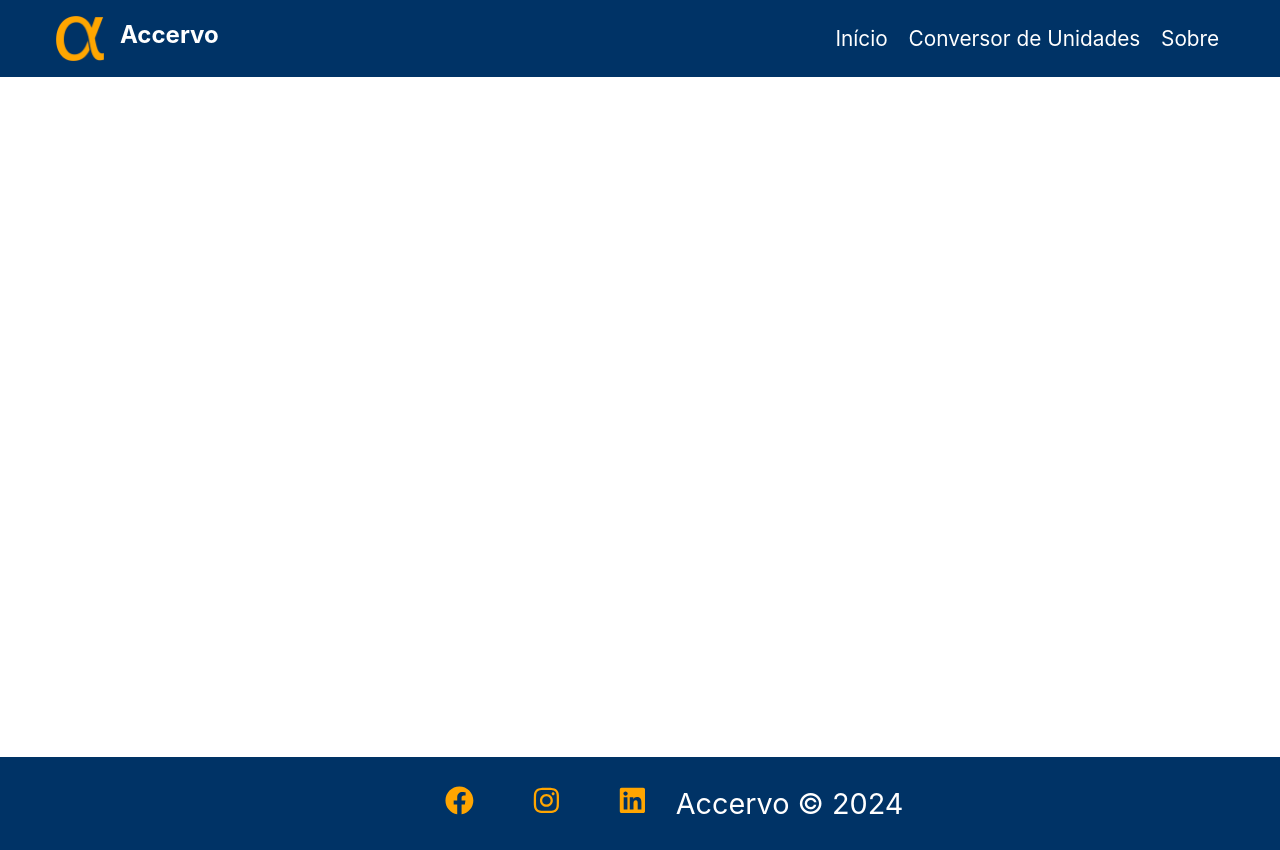
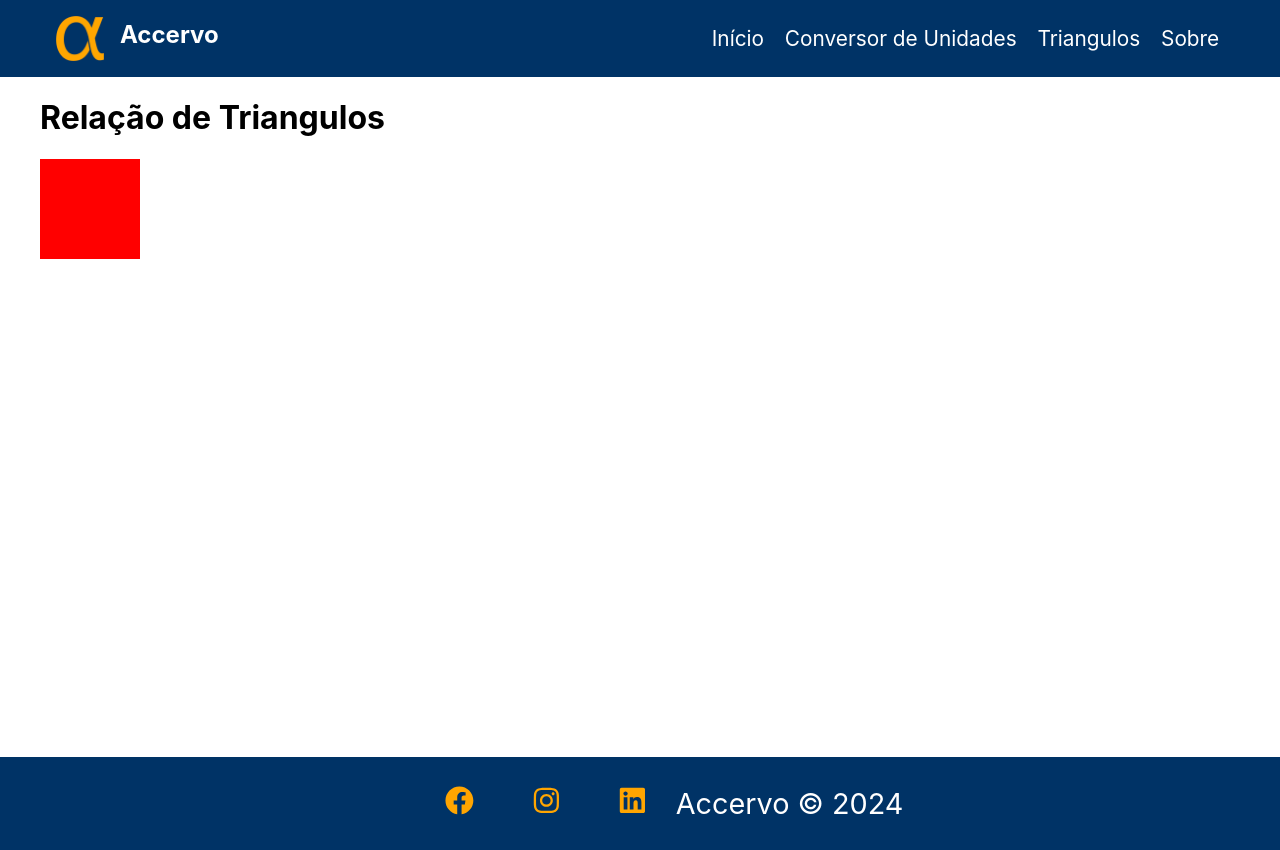
Before and after one commit to daniel-trindade/accervo, a React (Create React App) app: page /triangulos in a window 1280 px wide. Built offline with nearby package versions, Linux system fonts and the light colour scheme.

Commit message:
iniciando o konva

```diff
--- a/package.json
+++ b/package.json
@@ -7,9 +7,11 @@
     "@testing-library/react": "^13.4.0",
     "@testing-library/user-event": "^13.5.0",
     "json-server": "^1.0.0-alpha.21",
+    "konva": "^9.3.2",
     "react": "^18.2.0",
     "react-dom": "^18.2.0",
     "react-icons": "^5.0.1",
+    "react-konva": "^18.2.10",
     "react-router-dom": "^6.21.3",
     "react-scripts": "5.0.1",
     "uuid": "^9.0.1",
--- a/src/App.js
+++ b/src/App.js
@@ -1,11 +1,13 @@
 import { BrowserRouter as Router, Routes, Route } from "react-router-dom";
 
 import MainContainer from "./Components/Layout/MainContainer";
+import Triangles from "./Components/Pages/Triangles";
 import Converter from "./Components/Pages/Converter";
 import Navbar from "./Components/Layout/Navbar";
 import Footer from "./Components/Layout/Footer";
 import About from "./Components/Pages/About";
 import Home from "./Components/Pages/Home";
+
 
 
 function App() {
@@ -18,6 +20,7 @@ function App() {
         <Routes>
           <Route exact path='/' element={<Home/>}/>
           <Route path='/conversor' element={<Converter/>}/>
+          <Route path='/triangulos' element={<Triangles/>}/>
           <Route path='/sobre' element={<About/>}/>
         </Routes>
       </MainContainer>
--- a/src/Components/Layout/Navbar.jsx
+++ b/src/Components/Layout/Navbar.jsx
@@ -16,6 +16,7 @@ function Navbar(){
         <ul className={styles.list}>
           <li className={styles.item}> <Link to="/">Início</Link> </li>
           <li className={styles.item}> <Link to="/conversor">Conversor de Unidades</Link> </li>
+          <li className={styles.item}> <Link to="/triangulos">Triangulos</Link> </li>
           <li className={styles.item}> <Link to="/sobre">Sobre</Link> </li>
         </ul>
       </MainContainer>
--- /dev/null
+++ b/src/Components/Pages/Triangles.jsx
@@ -0,0 +1,22 @@
+import { Stage, Layer, Rect, Circle } from 'react-konva';
+
+
+function Triangles(){
+  return(
+    <div>
+      <h1>Relação de Triangulos</h1>
+      <Stage
+        width={1200}
+        height={300}
+        className="bg-white"
+      >
+        <Layer>
+          <Rect  draggable fill='red' width={100} height={100}/>
+        </Layer>
+
+      </Stage>
+    </div>
+  )
+}
+
+export default Triangles;
```
Also changed, not shown: src/Components/Pages/Triangles.module.css (added), 1 other file (tests, documents, lock files or other folders).
